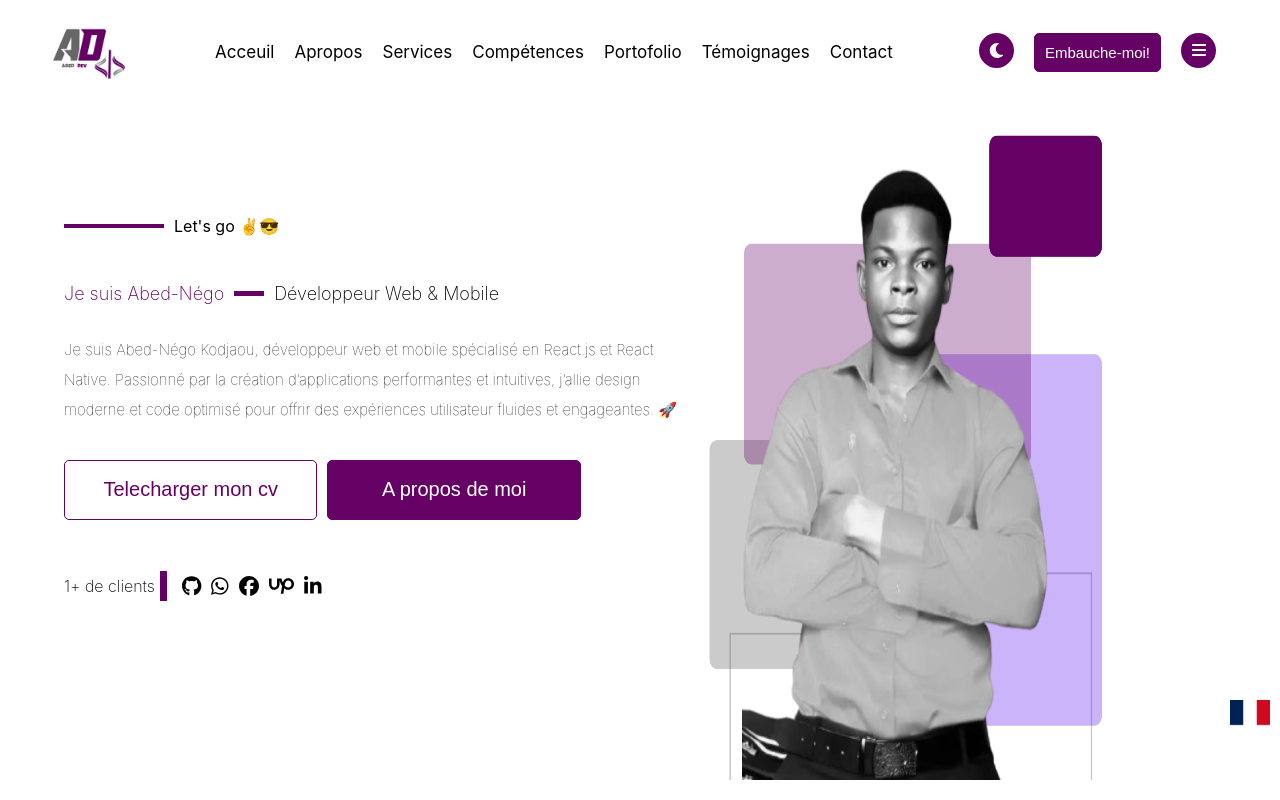
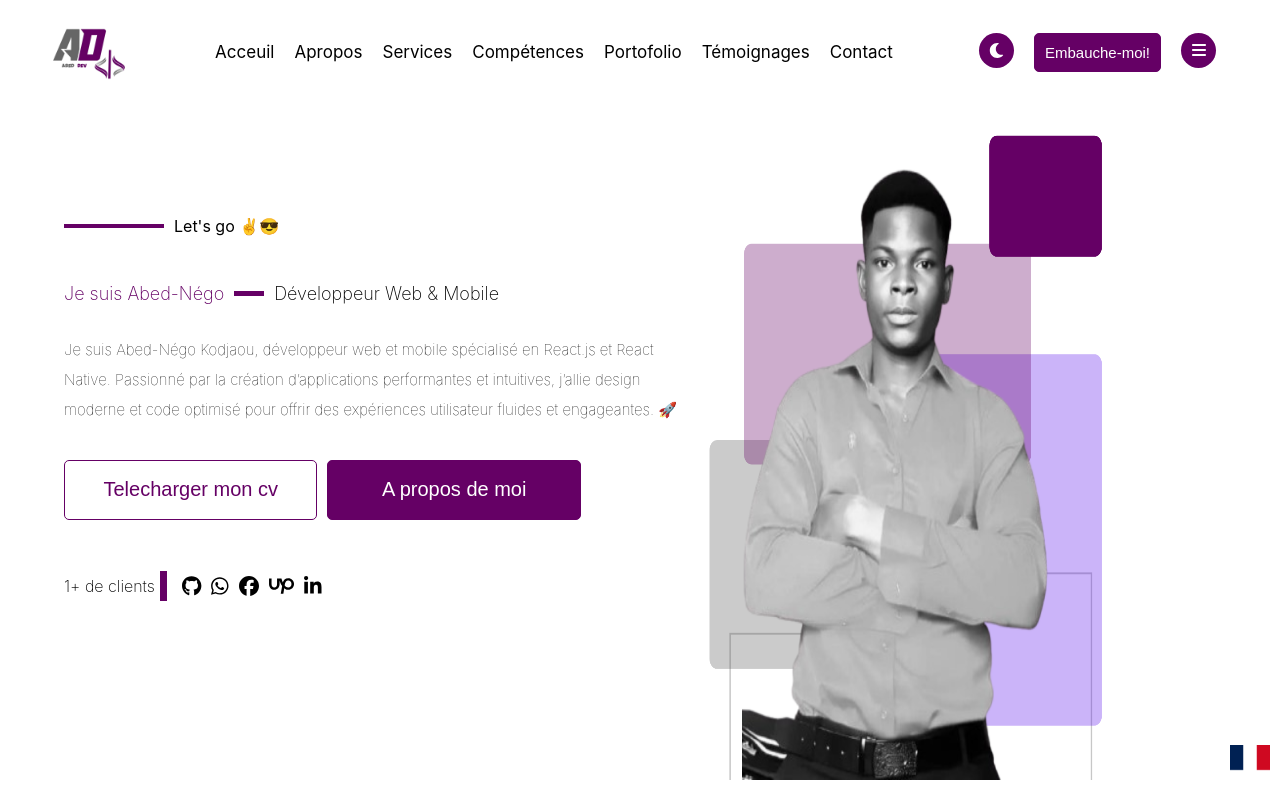
Before and after one commit to kodjaouabed/AbedDev, a React (Create React App) app in the folder front-end/: page / in a window 1280 px wide. Shown: the top 800 px of the page. Built offline with nearby package versions, Linux system fonts and the light colour scheme; no server answers.

Commit message:
hjdbfjdfb

```diff
--- a/front-end/src/script/acceuil.css
+++ b/front-end/src/script/acceuil.css
@@ -260,7 +260,7 @@ section .container_info  .conteneur_button button a{
    height: 50px;
    border-radius: 25px;
    position: fixed;
-   bottom: 50px;
+   bottom: 5px;
    right: 0px;
    z-index: 100;
    cursor: pointer;
```
